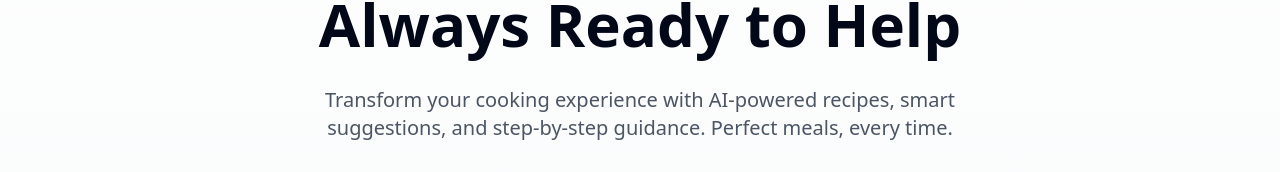
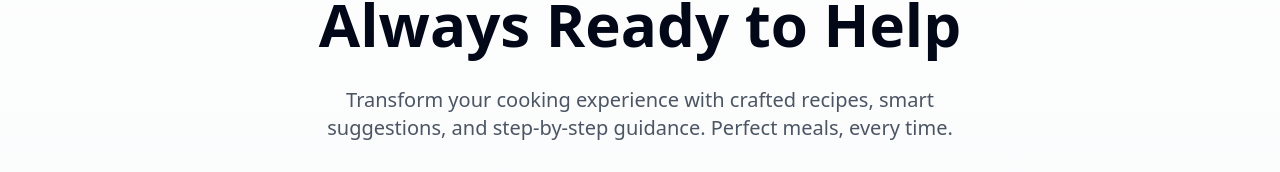
Before and after one commit to luizbastos08/chefai-gourmet-guide, a React (Vite) app: page / in a window 1280 px wide. Shown: the part 308-480 px from the top of the page. Built offline with nearby package versions, Linux system fonts and the light colour scheme.

Commit message:
Update Hero subtitle text
Update the subtitle text in the Hero component to reflect a change in wording.

```diff
--- a/src/components/Hero.tsx
+++ b/src/components/Hero.tsx
@@ -18,7 +18,7 @@ const Hero = () => {
             Always Ready to Help
           </h1>
           <p className="text-xl text-gray-600 max-w-2xl mx-auto">
-            Transform your cooking experience with AI-powered recipes, smart suggestions, and step-by-step guidance. Perfect meals, every time.
+            Transform your cooking experience with crafted recipes, smart suggestions, and step-by-step guidance. Perfect meals, every time.
           </p>
           <div className="flex flex-col sm:flex-row items-center justify-center gap-4">
             <Button
```
